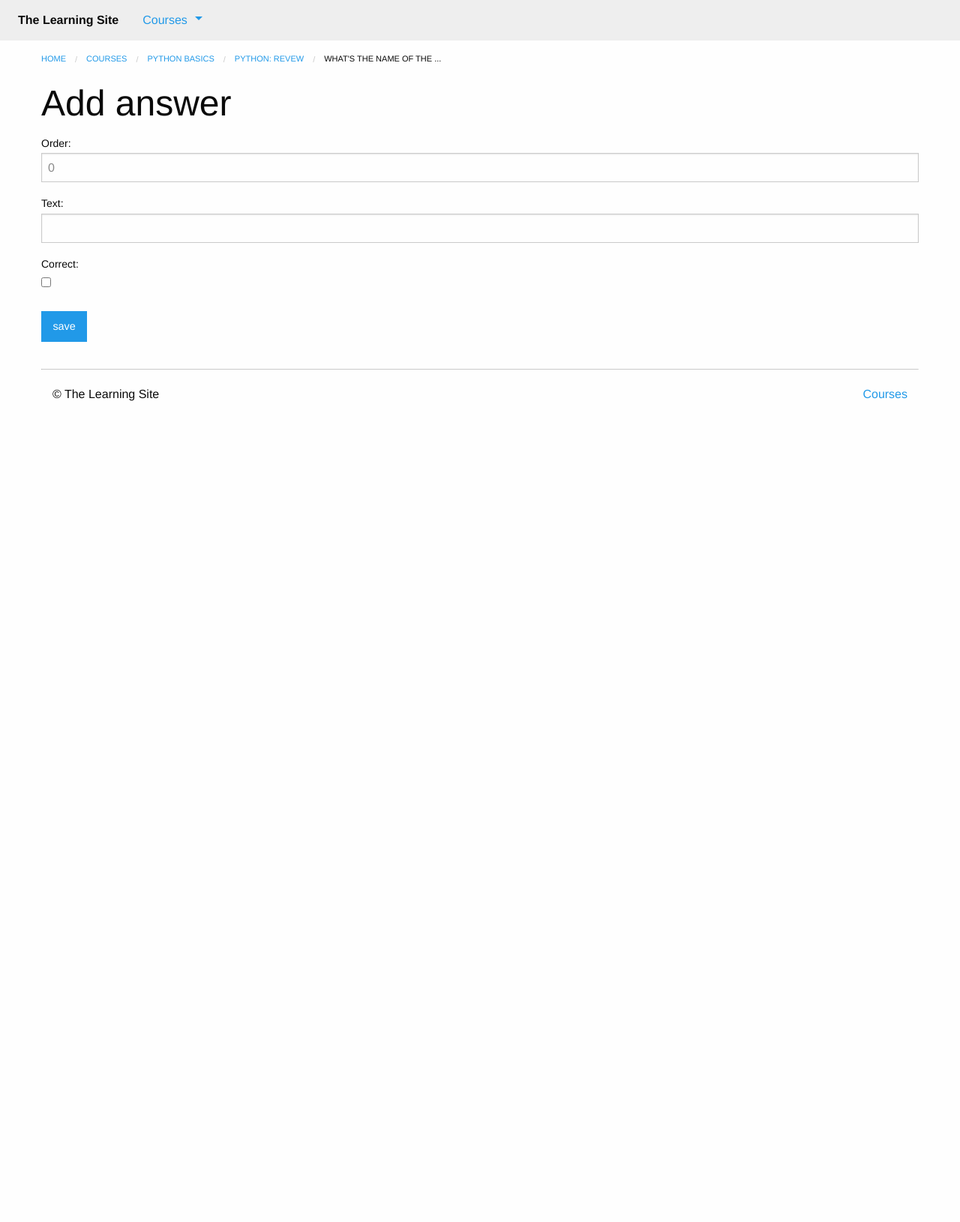
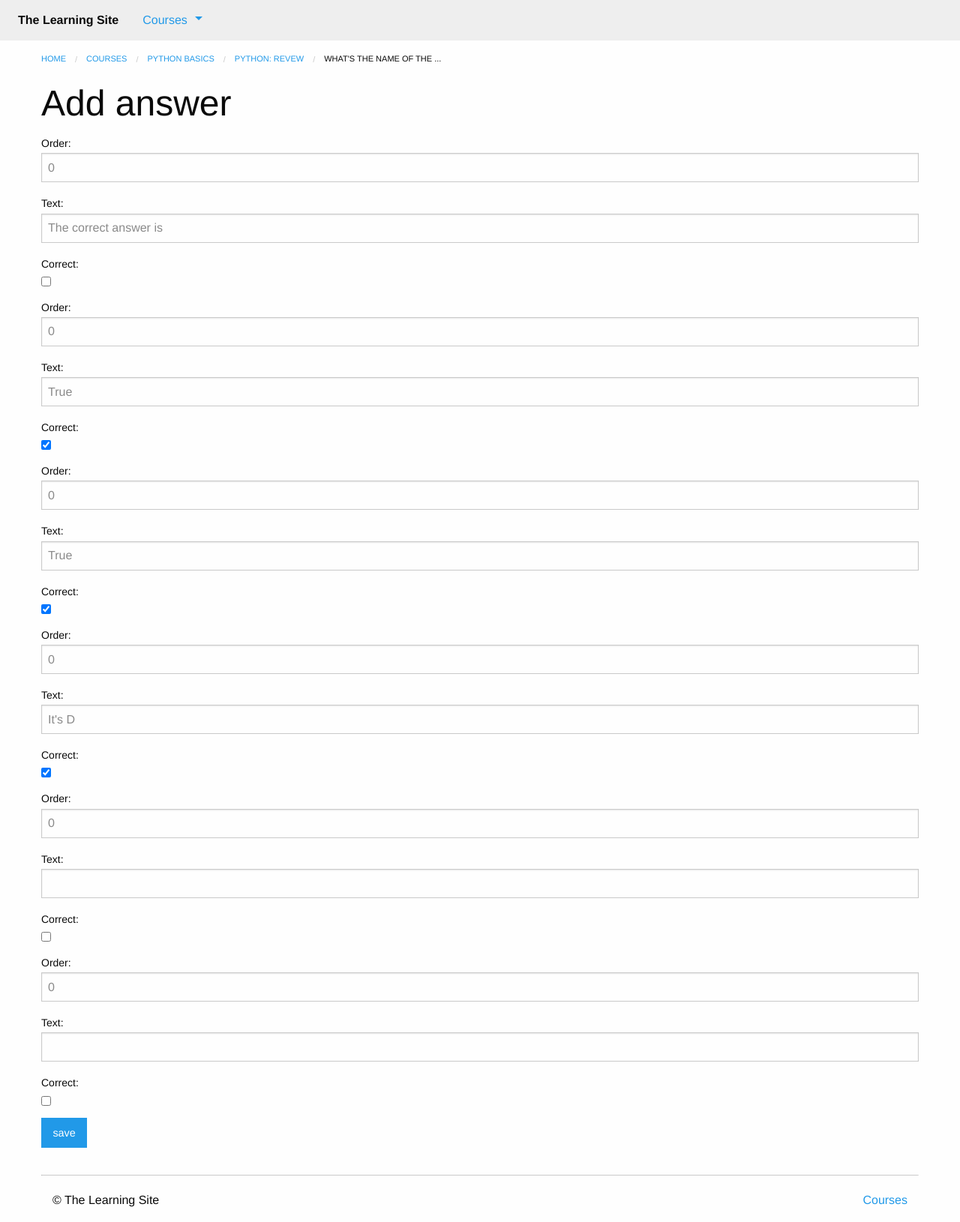
Before and after one commit to Jaxx0/learning-site, a Django app: page /courses/1/create_answer/ in a window 1280 px wide. Shown: the whole page at 75% size. Before the commit the page ends 535 px from the top, so only its background shows below. Run offline with Django 3.2, Linux system fonts and the light colour scheme; a user stored in the database is signed in; data comes from the database, SQL or seed files in the repository; both versions use the stored data as it was after the commit.

Commit message:
created an answer form set

```diff
--- a/courses/forms.py
+++ b/courses/forms.py
@@ -1,4 +1,5 @@
-from django.forms import ModelForm
+from django.forms import ModelForm, forms
+from django.forms import modelformset_factory
 
 from . import models
 
@@ -41,3 +42,10 @@ class AnswerForm(ModelForm):
             'text',
             'correct'
         ]
+
+
+AnswerFormSet = modelformset_factory(
+    model=models.Answer,
+    form=AnswerForm,
+    extra=2
+)
--- a/courses/templates/courses/answer_form.html
+++ b/courses/templates/courses/answer_form.html
@@ -1,25 +1,27 @@
 {% extends 'courses/layout.html' %}
+{% load course_extras %}
 
-{% block title %} "New Answer" | {{ question.prompt }} {{ block.super }}{% endblock %}
+
+{% block title %} {{ question|default:"New Answer" }} | {{ question.quiz.course.title }} {{ block.super }}{% endblock %}
+
 
 {% block breadcrumbs %}
     <li><a href="{% url 'courses:detail' pk=question.quiz.course.pk %}">{{ question.quiz.course.title }}</a></li>
     <li><a href="{% url 'courses:quiz' course_pk=question.quiz.course.pk step_pk=question.quiz.pk %}">{{ question.quiz.title }}</a></li>
-<li>{{ question.prompt }}</li>
+    <li>{{ question.prompt }}</li>
 {% endblock %}
 
+
 {% block content %}
-
 <div class="row columns">
     {{ block.super }}
-
     <h1> Add answer </h1>
-
     <form method="POST" action="">
-        {{ form.as_p }}
         {% csrf_token %}
+        <section>
+             {{ formset }}
+        </section>
         <input type="submit" class="button" value="save">
     </form>
 </div>
-
 {% endblock %}
--- a/courses/templates/courses/question_form.html
+++ b/courses/templates/courses/question_form.html
@@ -20,7 +20,7 @@
 
     {% if user.is_authenticated and form.instance.pk %}
         <hr>
-        <a href="{% url 'courses:create_answer' question_pk=form.instance.pk %}" class="button">Add Answer </a>
+        <a href="{% url 'courses:create_answer' question_pk=form.instance.pk %}" class="button">Answers </a>
     {% endif %}
 
 
--- a/courses/views.py
+++ b/courses/views.py
@@ -79,18 +79,19 @@ def edit_question(request, quiz_pk, question_pk):
 
 @login_required
 def create_answer(request, question_pk):
-    form = forms.AnswerForm()
     question = get_object_or_404(models.Question, pk=question_pk)
+    formset = forms.AnswerFormSet(queryset=question.answer_set.all())
 
     if request.method == 'POST':
-        form = forms.AnswerForm(request.POST)
-        if form.is_valid():
-            answer = form.save(commit=False)
-            answer.question = question
-            answer.save()
-            messages.success(request, 'Created Answer')
-            return HttpResponseRedirect(answer.get_absolute_url())
-    return render(request, 'courses/answer_form.html', {'form': form, 'question': question})
+        formset = forms.AnswerFormSet(request.POST, queryset=question.answer_set.all())
+        if formset.is_valid():
+            answers = formset.save(commit=False)
+            for answer in answers:
+                answer.question = question
+                answer.save()
+            messages.success(request, 'Added Answers')
+            return HttpResponseRedirect(question.quiz.get_absolute_url())
+    return render(request, 'courses/answer_form.html', {'formset': formset, 'question': question})
 
 
 def course_list(request):
```
Also changed, not shown: db.sqlite3.
